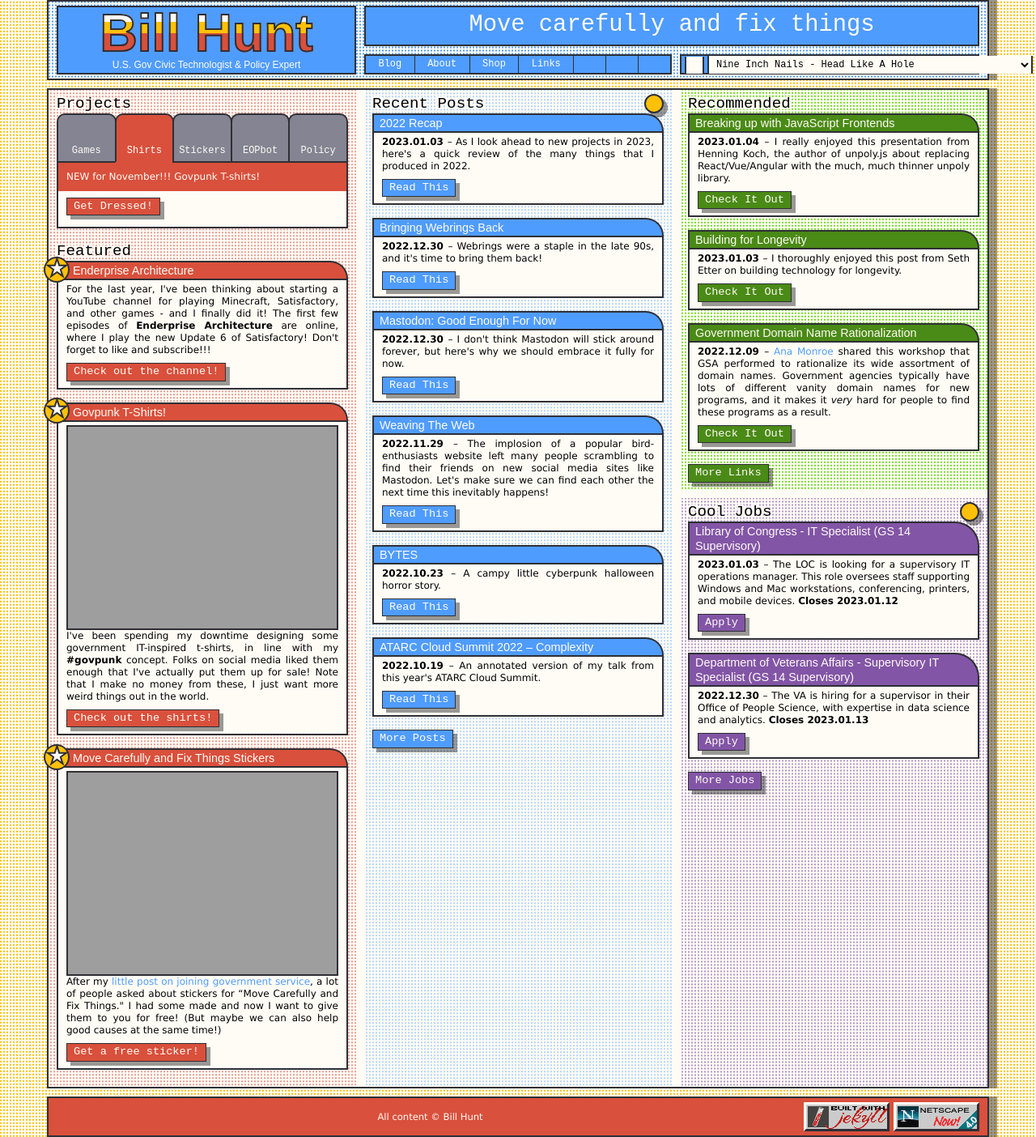
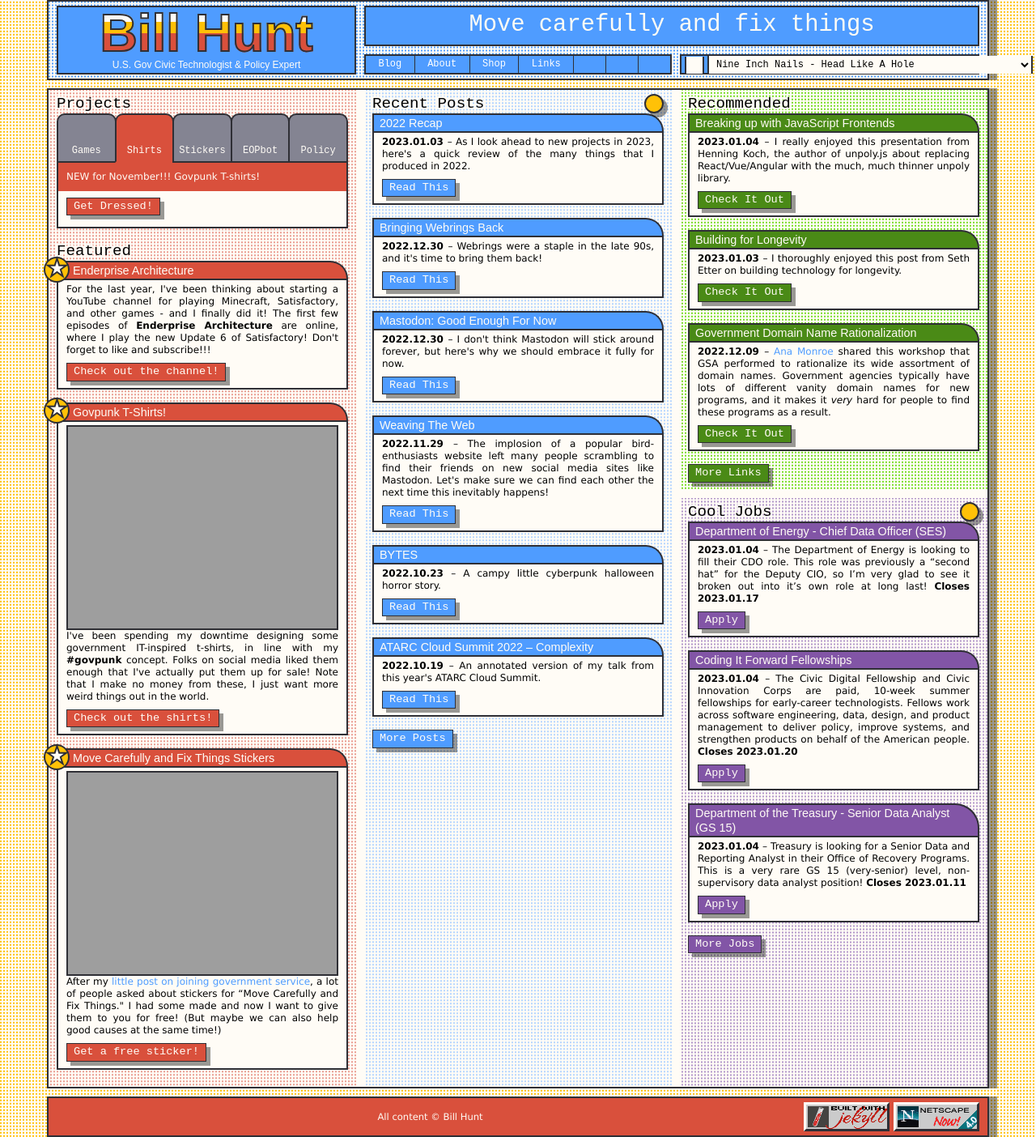
Before and after one commit to krusynth/billhunt.dev, a Jekyll site: the page built from index.md, in a window 1280 px wide. Shown: the whole page at 81% size. Built offline with Jekyll 4.4.1, drawn with Linux system fonts in a browser that asks for light colours; some web fonts are replaced.

Commit message:
Update jobs.

```diff
--- a/_data/jobs.yml
+++ b/_data/jobs.yml
@@ -1,3 +1,21 @@
+- title: Department of Energy - Chief Data Officer (SES)
+  url: https://www.usajobs.gov/job/697603200
+  date: 2023-01-04
+  closes: 2023-01-17
+  content: The Department of Energy is looking to fill their CDO role.  This role was previously a "second hat" for the Deputy CIO, so I'm very glad to see it broken out into it's own role at long last!
+
+- title: Coding It Forward Fellowships
+  url: https://www.codingitforward.com/fellowships
+  date: 2023-01-04
+  closes: 2023-01-20
+  content: The Civic Digital Fellowship and Civic Innovation Corps are paid, 10-week summer fellowships for early-career technologists. Fellows work across software engineering, data, design, and product management to deliver policy, improve systems, and strengthen products on behalf of the American people.
+
+- title: Department of the Treasury - Senior Data Analyst (GS 15)
+  url: https://www.usajobs.gov/job/696968500
+  date: 2023-01-04
+  closes: 2023-01-11
+  content: Treasury is looking for a Senior Data and Reporting Analyst in their  Office of Recovery Programs. This is a very rare GS 15 (very-senior) level, non-supervisory data analyst position!
+
 - title: Library of Congress - IT Specialist (GS 14 Supervisory)
   url: https://www.usajobs.gov/job/697302800
   date: 2023-01-03
```
